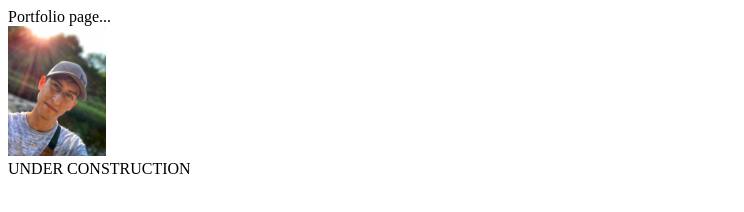
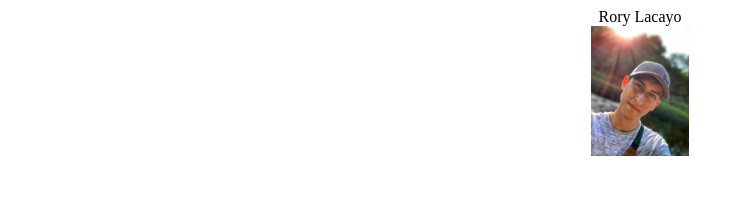
Before and after one commit to roryjl-n/roryjl-n.github.io, a plain HTML site: page portfolio.html in a window 1280 px wide. Shown: the whole page, without its empty margins (0-744 px from the left). Drawn offline with Linux system fonts and the light colour scheme.

Commit message:
Update portfolio.html

```diff
--- a/portfolio.html
+++ b/portfolio.html
@@ -3,12 +3,13 @@
   <head>
     <meta charset="utf-8">
     <title></title>
+  <center>
   </head>
   <body>
-    Portfolio page...
+    Rory Lacayo
     <BR>
       <img src="IMAGES/thumbnail_IMG_0346.jpg" height="130" alt="RORY">
     <BR>
-    UNDER CONSTRUCTION
+
   </body>
 </html>
```
